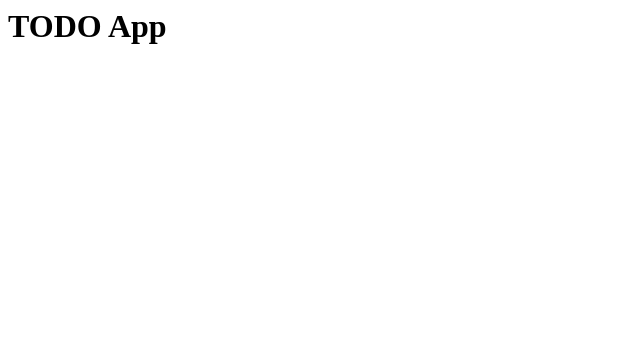
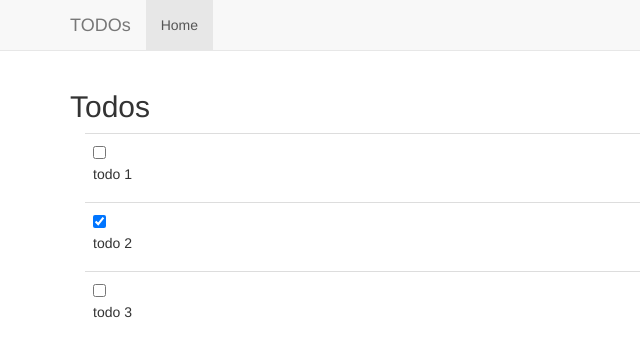
Before and after one commit to enrique7mc/web-challenge, a website: page public/index.html in a window 1280 px wide. Shown: the top 363 px of the page, without its empty margins (0-640 px from the left). Drawn offline with nearby package versions, Linux system fonts and the light colour scheme; some packages are replaced by stand-ins of ours.

Commit message:
add angular js controller and service

```diff
--- a/package.json
+++ b/package.json
@@ -4,8 +4,8 @@
   "description": "",
   "main": "index.js",
   "scripts": {
-    "test": "echo \"Error: no test specified\" && exit 1"
-    "start": "node server"
+    "test": "echo \"Error: no test specified\" && exit 1",
+    "start": "node server.js"
   },
   "author": "",
   "license": "ISC",
--- a/public/index.html
+++ b/public/index.html
@@ -1,9 +1,36 @@
-<html>
-<head>
-    <meta charset="utf-8" />
-    <title>TODO App</title>
-</head>
-<body>
-    <h1>TODO App</h1>
-</body>
+<!DOCTYPE html>
+<html lang="en" ng-app="todoApp">
+    <head>
+        <meta charset="utf-8">
+        <meta http-equiv="X-UA-Compatible" content="IE=edge">
+        <meta name="viewport" content="width=device-width, initial-scale=1">
+        <script src="https://ajax.googleapis.com/ajax/libs/jquery/2.1.4/jquery.min.js"></script>
+        <script src="https://maxcdn.bootstrapcdn.com/bootstrap/3.3.4/js/bootstrap.min.js"></script>
+        <script src="https://ajax.googleapis.com/ajax/libs/angularjs/1.4.6/angular.min.js"></script>
+        <script src="https://ajax.googleapis.com/ajax/libs/angularjs/1.4.6/angular-route.min.js"></script>
+        <link rel="stylesheet" href="https://maxcdn.bootstrapcdn.com/bootstrap/3.3.4/css/bootstrap.min.css">
+        <style>
+            body {
+                min-height: 2000px;
+                padding-top: 70px;
+            }
+        </style>
+        <script src="/js/app.js"></script>
+    </head>
+    <body>
+        <nav class="navbar navbar-default navbar-fixed-top">
+            <div class="container">
+                <div class="navbar-header">
+                    <div class="navbar-brand" href="#/">TODOs</div>
+                </div>
+                <div id="navbar" class="navbar-collapse collapse">
+                    <ul class="nav navbar-nav">
+                        <li class="active"><a href="#/">Home</a></li>
+                    </ul>
+                </div>
+            </div>
+        </nav>
+        <div class="container" ng-view>
+        </div>
+    </body>
 </html>
--- /dev/null
+++ b/public/js/app.js
@@ -0,0 +1,50 @@
+angular.module("todoApp", ['ngRoute'])
+    .config(function($routeProvider) {
+        $routeProvider
+            .when("/", {
+                templateUrl: "list.html",
+                controller: "ListController",
+                resolve: {
+                    todos: function(Todos) {
+                        return Todos.getTodos();
+                    }
+                }
+            })
+            .otherwise({
+                redirectTo: "/"
+            });
+    })
+    .service("Todos", function($http) {
+        this.getTodos = function() {
+            // return $http.get("/todos").
+            // then(function(response) {
+            //     return response;
+            // }, function(response) {
+            //     alert("Error finding todos.");
+            // });
+            return mockTodos;
+        };
+    })
+    .controller('ListController', function (todos, $scope) {
+        $scope.todos = todos.data;
+    });
+
+var mockTodos = {
+    data: [
+        {
+            id: 1,
+            description: 'todo 1',
+            completed: false
+        },
+        {
+            id: 2,
+            description: 'todo 2',
+            completed: true
+        },
+        {
+            id: 3,
+            description: 'todo 3',
+            completed: false
+        }
+    ]
+};
--- /dev/null
+++ b/public/list.html
@@ -0,0 +1,19 @@
+<div class = "row">
+    <div class="col-md-6">
+        <h2>
+            Todos
+        </h2>
+    </div>
+</div>
+<div class="container">
+    <table class="table table-hover">
+        <tbody>
+        <tr ng-repeat="todo in todos" style="cursor:pointer">
+            <td>
+                <input type="checkbox" ng-model="todo.completed"/>
+                <p>{{ todo.description }}</p>
+            </td>
+        </tr>
+        </tbody>
+    </table>
+</div>
```
Also changed, not shown: server.js (+12 -0 lines).
